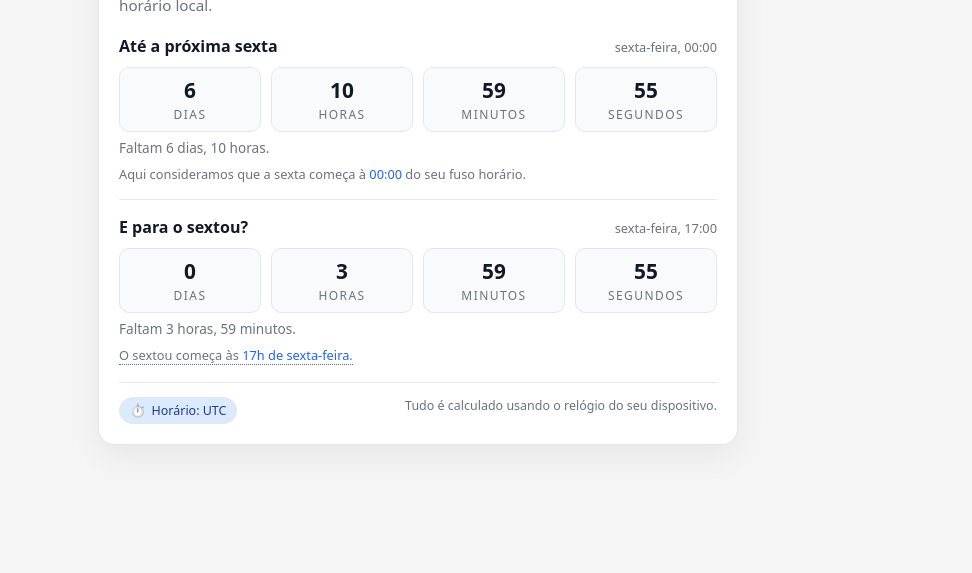
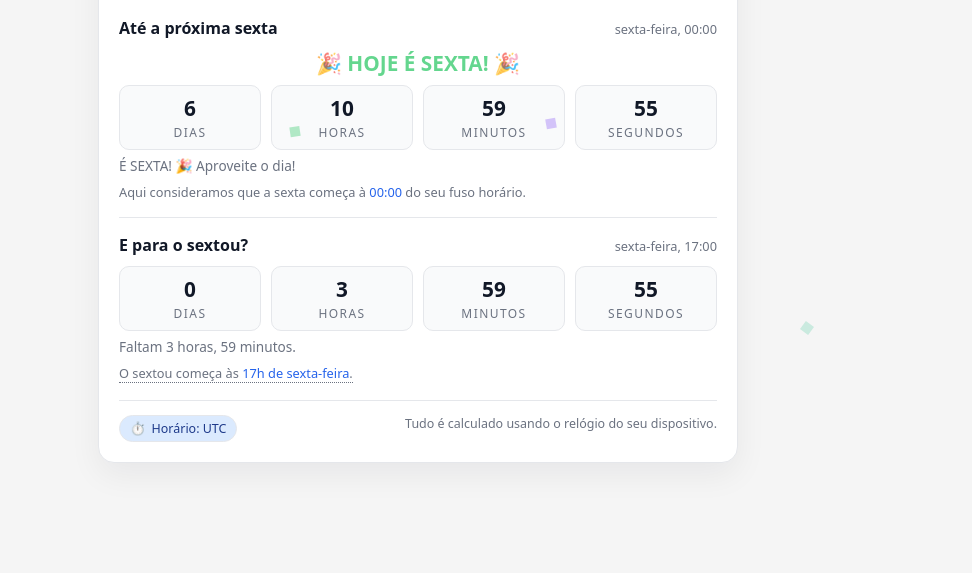
Before and after one commit to euclydesbsn/falta-mt-pra-sexta, a plain HTML site: page index.html in a window 1280 px wide. Shown: the part 227-800 px from the top of the page, without its empty margins (222-1194 px from the left). Drawn offline with Linux system fonts and the light colour scheme.

Commit message:
Enhance Friday and Sextou countdown functionality
Updated text and added a new function to check if today is Friday. Improved countdown logic for Friday and Sextou.

```diff
--- a/index.html
+++ b/index.html
@@ -160,6 +160,7 @@
       font-weight: 600;
       margin-bottom: 8px;
       animation: pulse 2s ease-in-out infinite;
+      text-align: center;
     }
 
     @keyframes pulse {
@@ -338,7 +339,6 @@
         right: 12px;
       }
 
-      /* Menos confetti no mobile */
       .confetti {
         width: 8px;
         height: 8px;
@@ -347,12 +347,12 @@
   </style>
 </head>
 <body>
-  <!-- Confetti container - aparece só na sexta -->
+  <!-- Confetti container -->
   <div id="confetti-container" style="display: none;"></div>
 
   <div class="container">
     <main class="card">
-      <h1>Falta muito pra <span>sexta?</span></h1>
+      <h1>Falta muito pra <span>sexta?</span> 🌴</h1>
       <p class="subtitle">
         Veja quanto falta para a próxima sexta-feira e para o famoso "sextou" no seu horário local.
       </p>
@@ -504,6 +504,10 @@
       return { days, hours, minutes, seconds };
     }
 
+    function isTodayFriday(now) {
+      return now.getDay() === 5; // 5 = sexta-feira
+    }
+
     function formatStatus(parts, labelWhenNow) {
       if (parts.days === 0 && parts.hours === 0 && parts.minutes === 0 && parts.seconds === 0) {
         return labelWhenNow;
@@ -557,7 +561,7 @@
     }
 
     function addExplodeAnimation() {
-      if (!document.styleSheets[0].cssRules[document.styleSheets[0].cssRules.length - 1]?.cssText.includes('explode')) {
+      if (!document.styleSheets[0]?.cssRules.find(rule => rule.cssText.includes('explode'))) {
         const style = document.createElement('style');
         style.textContent = `
           @keyframes explode {
@@ -586,28 +590,9 @@
 
     function tick() {
       const now = new Date();
+      const isFridayToday = isTodayFriday(now);
 
-      const nextFriday = getNextFridayMidnight(now);
-      const fridayParts = diffToParts(nextFriday, now);
-      const isFriday = fridayParts.days === 0 && fridayParts.hours === 0 && fridayParts.minutes === 0 && fridayParts.seconds === 0;
-
-      document.getElementById("friday-days").textContent = fridayParts.days;
-      document.getElementById("friday-hours").textContent = fridayParts.hours;
-      document.getElementById("friday-minutes").textContent = fridayParts.minutes;
-      document.getElementById("friday-seconds").textContent = fridayParts.seconds;
-
-      const fridayStatusText = document.getElementById("friday-status-text");
-      fridayStatusText.textContent = formatStatus(fridayParts, "É SEXTA! 🎉");
-
-      const fridayCelebration = document.getElementById("friday-celebration");
-      if (isFriday) {
-        fridayCelebration.style.display = 'block';
-        if (!confettiActive) createConfetti();
-      } else {
-        fridayCelebration.style.display = 'none';
-        removeConfetti();
-      }
-
+      // Sextou primeiro (17h em diante da sexta)
       const nextSextou = getNextSextou(now);
       const sextouParts = diffToParts(nextSextou, now);
       const isSextou = sextouParts.days === 0 && sextouParts.hours === 0 && sextouParts.minutes === 0 && sextouParts.seconds === 0;
@@ -618,7 +603,7 @@
       document.getElementById("sextou-seconds").textContent = sextouParts.seconds;
 
       const sextouStatusText = document.getElementById("sextou-status-text");
-      sextouStatusText.textContent = formatStatus(sextouParts, "SESTOU! 🥳");
+      sextouStatusText.textContent = formatStatus(sextouParts, "SEXTOU! 🥳");
 
       const body = document.body;
       if (isSextou) {
@@ -628,7 +613,7 @@
           const h1 = document.querySelector('h1');
           const sextouTitle = document.createElement('div');
           sextouTitle.className = 'sextou-celebration';
-          sextouTitle.textContent = '🥳 SESTOU! 🥳';
+          sextouTitle.textContent = '🥳 SEXTOU! 🥳';
           h1.parentNode.insertBefore(sextouTitle, h1.nextSibling);
         }
         addExplodeAnimation();
@@ -644,6 +629,29 @@
           fireworksInterval = null;
         }
       }
+
+      // Friday countdown
+      const nextFriday = getNextFridayMidnight(now);
+      const fridayParts = diffToParts(nextFriday, now);
+
+      document.getElementById("friday-days").textContent = fridayParts.days;
+      document.getElementById("friday-hours").textContent = fridayParts.hours;
+      document.getElementById("friday-minutes").textContent = fridayParts.minutes;
+      document.getElementById("friday-seconds").textContent = fridayParts.seconds;
+
+      const fridayStatusText = document.getElementById("friday-status-text");
+
+      if (isFridayToday) {
+        fridayStatusText.textContent = "É SEXTA! 🎉 Aproveite o dia!";
+        const fridayCelebration = document.getElementById("friday-celebration");
+        fridayCelebration.style.display = 'block';
+        if (!confettiActive) createConfetti();
+      } else {
+        fridayStatusText.textContent = formatStatus(fridayParts, "É sexta hoje!");
+        const fridayCelebration = document.getElementById("friday-celebration");
+        fridayCelebration.style.display = 'none';
+        removeConfetti();
+      }
     }
 
     function startCountdowns() {
```
